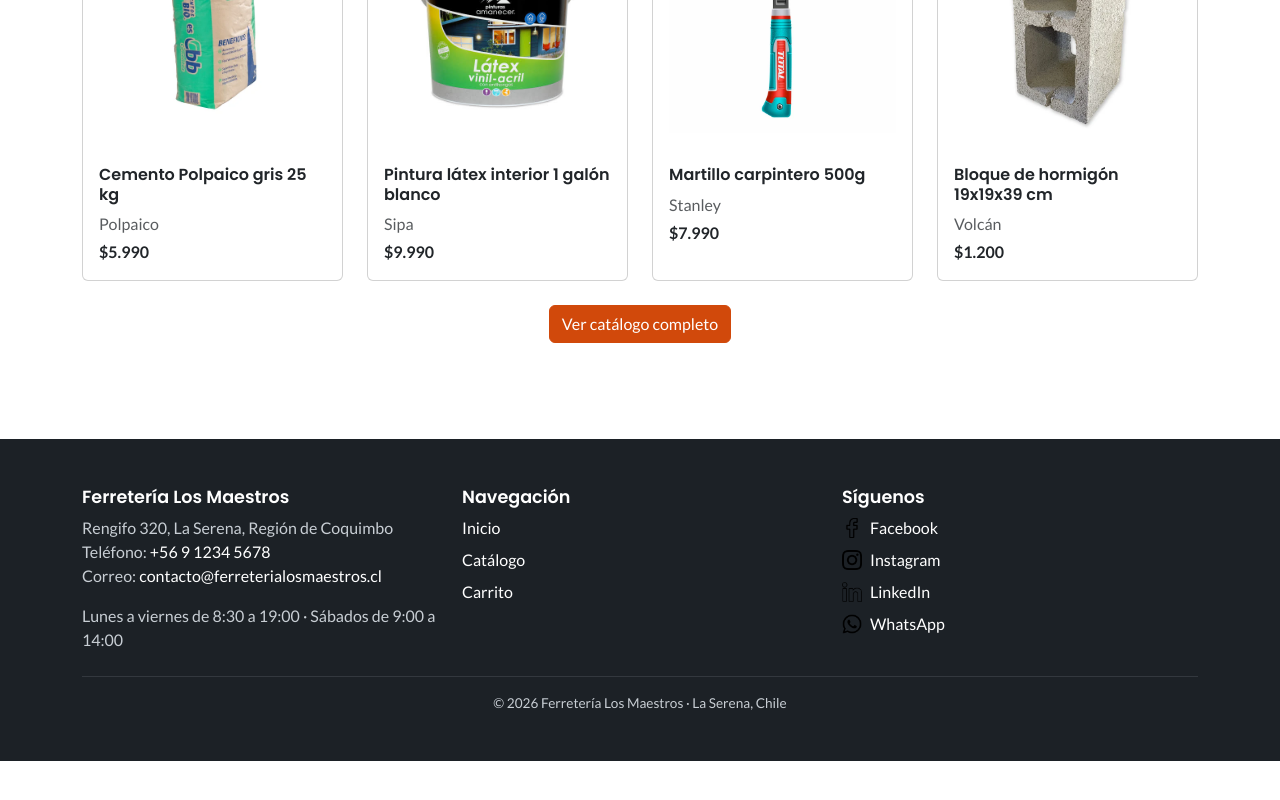
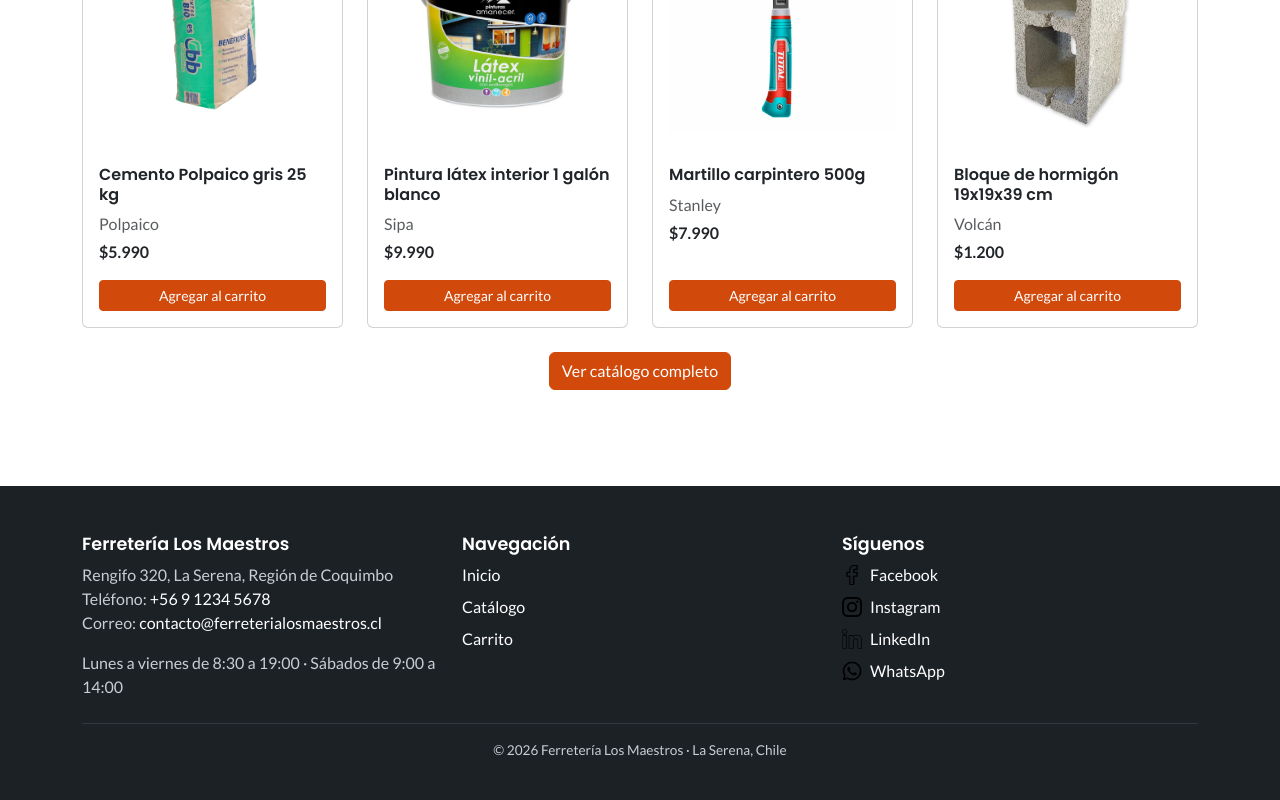
Before and after one commit to bcarrascom/ferreteria-los-maestros, a React (Vite) app: page / in a window 1280 px wide. Shown: the part 794-1594 px from the top of the page. Before the commit the page ends 1555 px from the top, so only its background shows below. Built offline with nearby package versions, Linux system fonts and the light colour scheme.

Commit message:
feat: botón Agregar al carrito en tarjetas y detalle de producto

```diff
--- a/src/components/TarjetaProducto.jsx
+++ b/src/components/TarjetaProducto.jsx
@@ -2,7 +2,7 @@
 import { Link } from "react-router-dom";
 
 // Muestra un producto. Recibe el objeto completo por props.
-function TarjetaProducto({ producto }) {
+function TarjetaProducto({ producto, alAgregar }) {
   // Las imágenes se llaman igual que el código: MC001.jpg, PT001.jpg...
   const imagen = `/img/productos/${producto.codigo}.jpg`;
 
@@ -13,7 +13,7 @@
         src={imagen}
         alt={producto.nombre_producto}
       />
-      <div className="card-body">
+      <div className="card-body d-flex flex-column">
       <h3 className="h6 card-title">
         <Link
           to={`/catalogo/${producto.codigo}`}
@@ -26,6 +26,16 @@
         <p className="card-text fw-bold">
           {formatearPrecio(producto.precio_venta_clp)}
         </p>
+        <button
+          type="button"
+          className="btn btn-primary btn-sm mt-auto position-relative z-2"
+          aria-label={`Agregar ${producto.nombre_producto} al carrito`}
+          disabled={producto.stock === 0}
+          onClick={() => alAgregar(producto)}
+        >
+          Agregar al carrito
+        </button>
+
       </div>
     </article>
   );
--- a/src/pages/DetalleProducto.jsx
+++ b/src/pages/DetalleProducto.jsx
@@ -2,8 +2,9 @@
 import { formatearPrecio } from "../utils/precio";
 import { buscarProductoPorCodigo } from "../utils/productos";
 
+
 // Página de un solo producto. El código viene en la URL: /catalogo/MC001
-function DetalleProducto() {
+function DetalleProducto({ alAgregar }) {
   const parametros = useParams(); // devuelve un objeto con los parámetros de la URL
   const producto = buscarProductoPorCodigo(parametros.codigo);
 
@@ -45,7 +46,7 @@
             {formatearPrecio(producto.precio_venta_clp)}
           </p>
 
-          <dl className="row mb-0">
+          <dl className="row mb-4">
             <dt className="col-5">Código</dt>
             <dd className="col-7">{producto.codigo}</dd>
             <dt className="col-5">Unidad de venta</dt>
@@ -53,6 +54,15 @@
             <dt className="col-5">Stock disponible</dt>
             <dd className="col-7">{producto.stock}</dd>
           </dl>
+          <button
+            type="button"
+            className="btn btn-primary btn-lg"
+            disabled={producto.stock === 0}
+            onClick={() => alAgregar(producto)}
+          >
+            Agregar al carrito
+          </button>
+
         </div>
       </div>
     </section>
```
